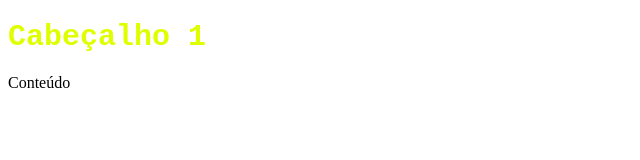
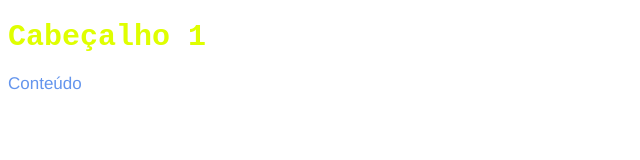
Before and after one commit to c-alvares/UDEMY, a plain HTML site: page Desenvolvimento Web Completo 2022/recursosCss/fonteCores.html in a window 1280 px wide. Shown: the full height of the page, 0-640 px from the left. Drawn offline with Linux system fonts and the light colour scheme.

Commit message:
Notas sobre cores e fontes

```diff
--- a/Desenvolvimento Web Completo 2022/recursosCss/fonteCores.html
+++ b/Desenvolvimento Web Completo 2022/recursosCss/fonteCores.html
@@ -14,13 +14,22 @@
             font-family: 'Courier New', Courier, monospace;
         }
 
+        .format {
+          color: cornflowerblue;
+          font-size: 17px;
+          font-family: 'Franklin Gothic Medium', 'Arial Narrow', Arial, sans-serif;
+        }
     </style>
 
   </head>
   <body>
     <h1 class="formatacao">Cabeçalho 1</h1>
-    <p>Conteúdo</p>
+    <p class="format">Conteúdo</p>
 
   </body>
 </html>
 <!-- https://htmlcolorcodes.com/ -->
+<!-- As cores podem ser definidas por seus nomes ou por código hexadecimal precedido do #(cerquilha/sharp) -->
+<!-- As famílias de fontes são estabelecidadas por sequências de fontes específicas em ordem de prioridade -->
+<!-- Caso o interpretador não possua aquela fonte, ele plotará a seguinte ou até encontrar uma que ele possua -->
+<!-- As fontes finais são famílias genéricas, isto é serif/sans-serif -->
```
Also changed, not shown: Desenvolvimento Web Completo 2022/recursosCss/estilosTextos.html (added, +16 -0 lines).
